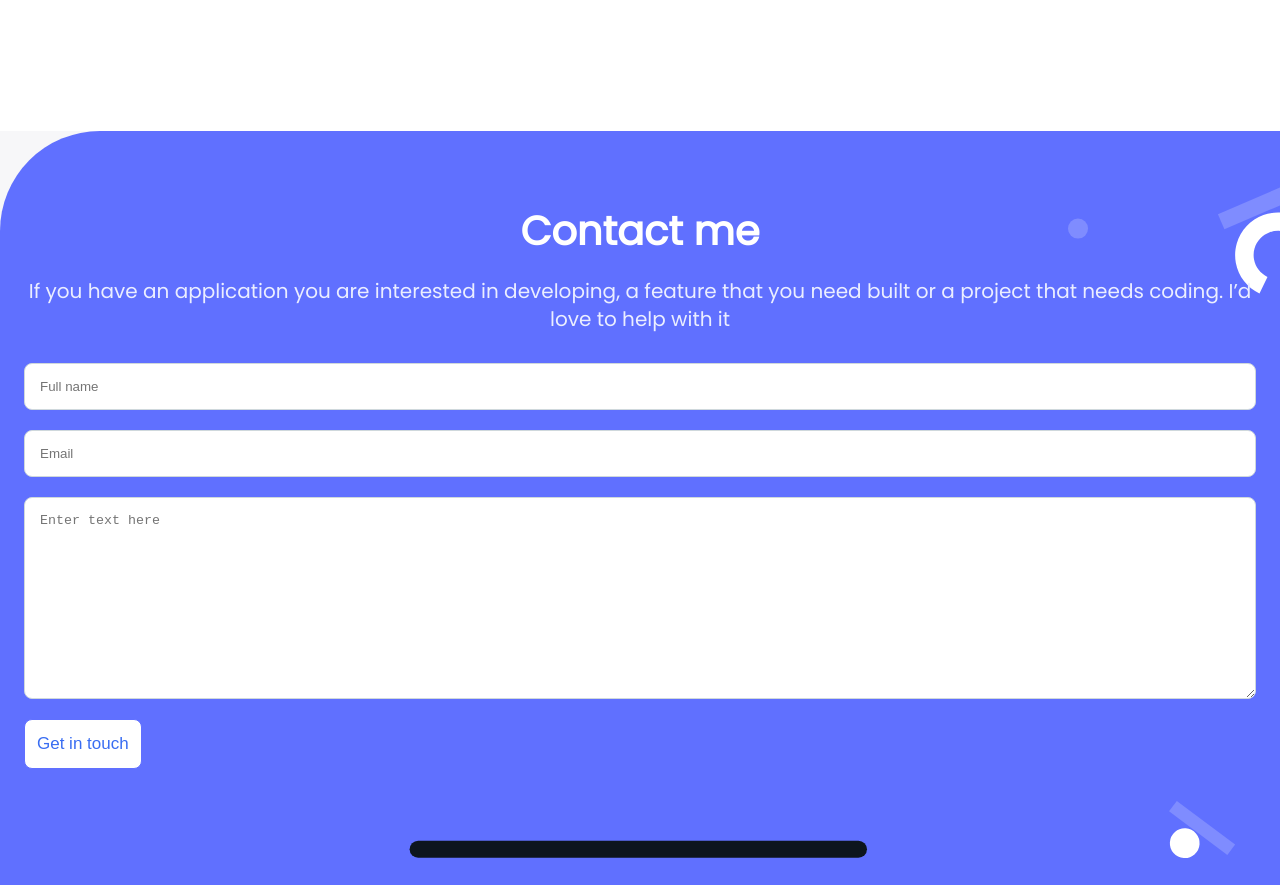
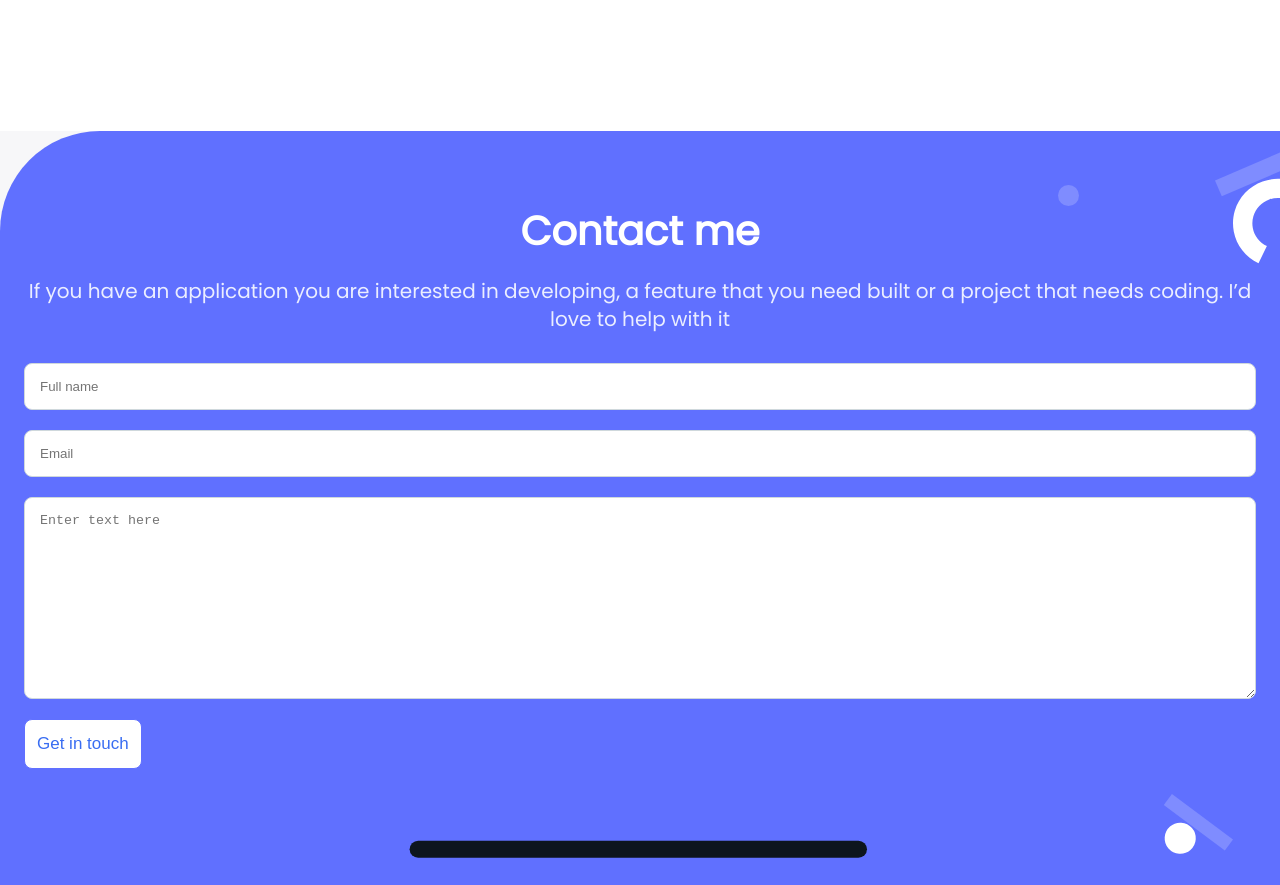
Before and after one commit to ridwanediallo/Portfolio, a website: page index.html in a window 1280 px wide. Shown: the part 4800-5685 px from the top of the page. Drawn offline with nearby package versions, Linux system fonts and the light colour scheme.

Commit message:
Stick background image to top

```diff
--- a/styles.css
+++ b/styles.css
@@ -260,8 +260,7 @@ footer {
   background-color: #6070ff;
   background-image: url(./images/footer-gb/contact\ form\ shapes-mobile.svg);
   background-repeat: no-repeat;
-  background-position: right bottom 20px;
-  background-size: auto 90%;
+  background-position: right top 20px;
   border-radius: 100px 0 0 0;
   padding-top: 64px;
   display: flex;
```
